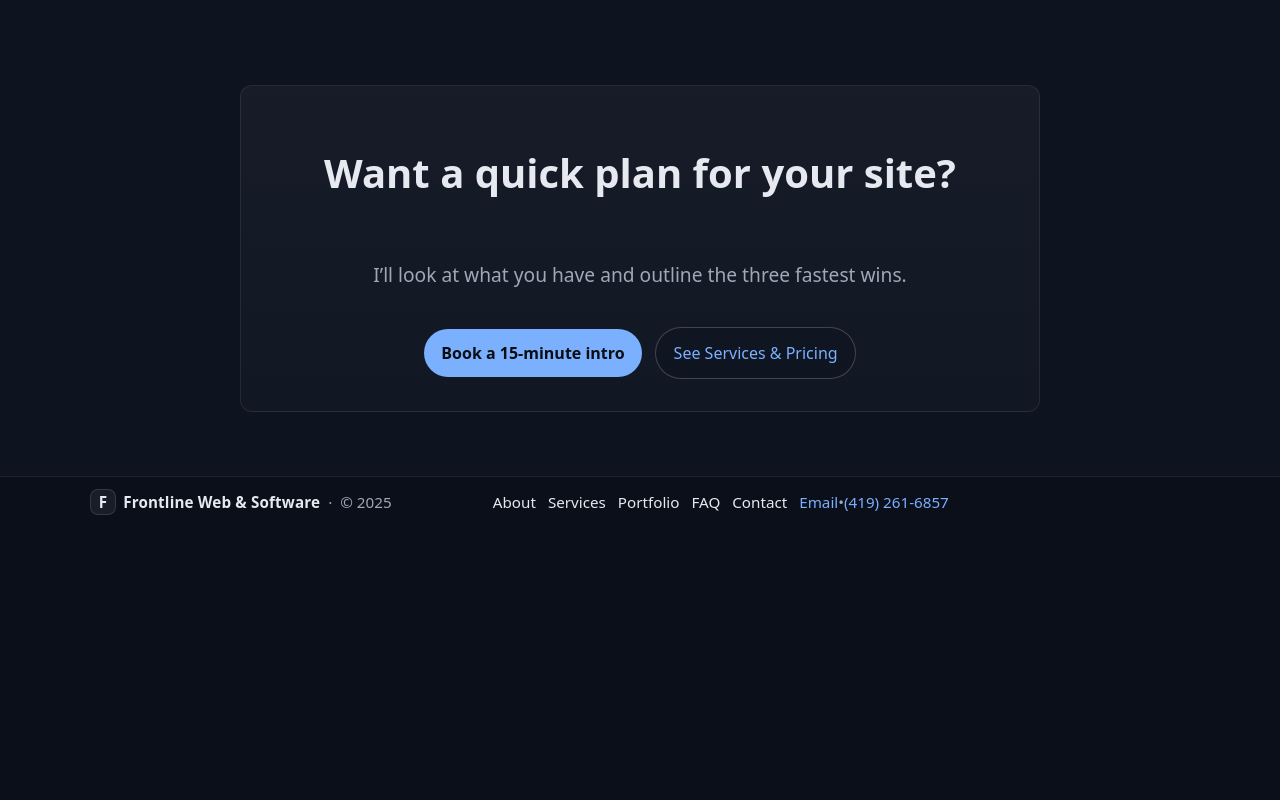
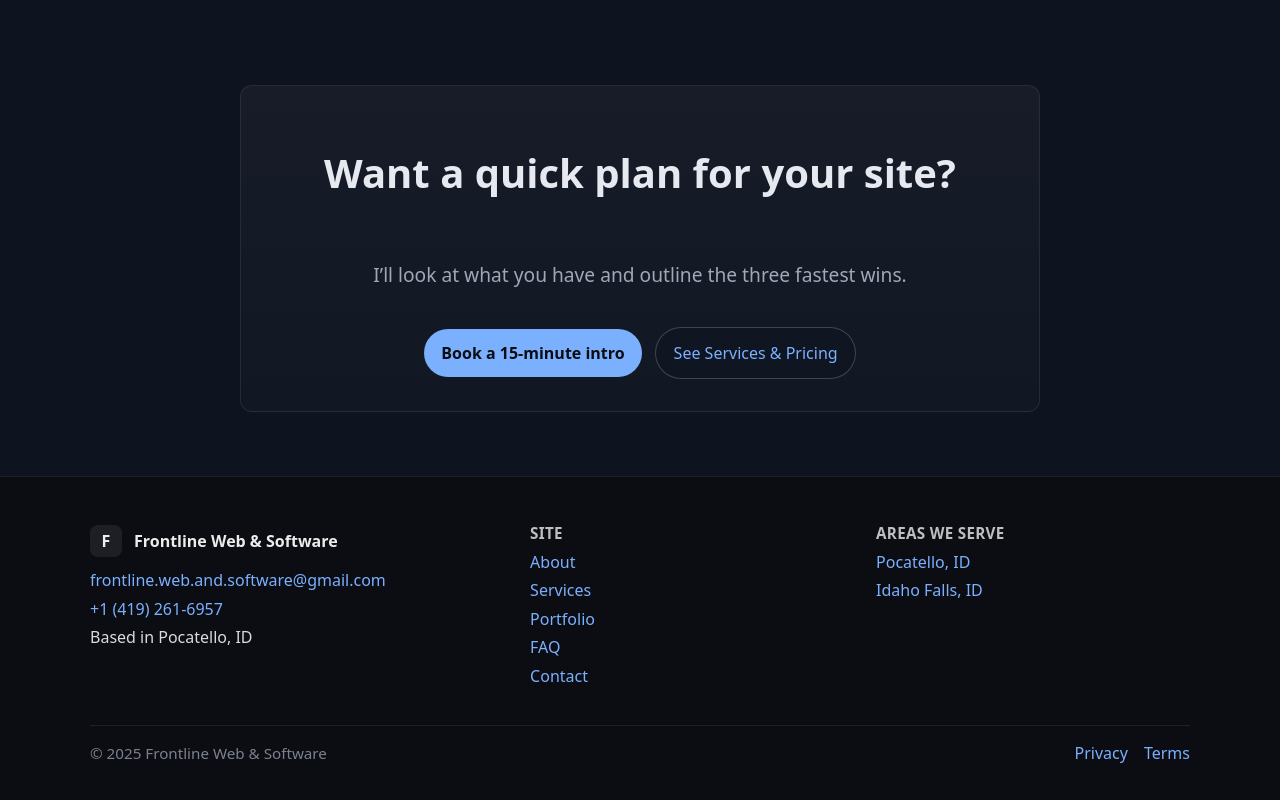
Before and after one commit to Severns-Michael/frontline-Web---Software, a React (Vite) app: page /about in a window 1280 px wide. Shown: the part 1581-2381 px from the top of the page. Before the commit the page ends 2108 px from the top, so only its background shows below. Built offline with nearby package versions, Linux system fonts and the light colour scheme; no server answers.

Commit message:
Seo changes

```diff
--- a/src/App.tsx
+++ b/src/App.tsx
@@ -1,6 +1,6 @@
 import { AppRoutes } from './routes';
 import Header from './components/Header/Header';
-import { Footer } from './components/Footer/Footer';
+import Footer from './components/Footer/Footer';
 import { useGa4 } from './lib/useGa4';
 import ScrollToTop from './components/scrollToTop';
 import './styles/global.css';
--- a/src/components/FeaturedHeroProjects/FeaturedHeroProjects.tsx
+++ b/src/components/FeaturedHeroProjects/FeaturedHeroProjects.tsx
@@ -8,6 +8,8 @@ type Slide = {
   link: string;
   comingSoon: true;   // for now, all slides are “coming soon”
 };
+
+const PROJECTS_URL = "/portfolio";
 
 const SLIDES: Slide[] = [
   { title: "Local Barber — bookings that convert", kpi: "+40% appointments", link: "/portfolio/barber", comingSoon: true },
@@ -61,7 +63,7 @@ export default function FeaturedHeroProjects() {
             <Link
               id={`slide-${n}`}
               key={s.title}
-              to={s.link}
+              to={PROJECTS_URL}
               className={`${styles.slide} ${n === index ? styles.active : ""}`}
               aria-roledescription="slide"
               aria-label={`${s.title}${s.kpi ? `, ${s.kpi}` : ""}`}
--- a/src/components/Footer/Footer.module.css
+++ b/src/components/Footer/Footer.module.css
@@ -1,91 +1,80 @@
 .footer {
-  background: #0b0f1a;
+  padding: 3rem 0 2.25rem;
+  background: #0b0d12;
   border-top: 1px solid rgba(255,255,255,.08);
-  padding: .75rem 0;
+  color: rgba(255,255,255,.92);
+}
+
+/* Grid */
+.top {
+  display: grid;
+  gap: 2rem;
+  align-items: start;
+}
+@media (min-width: 900px) {
+  .top { grid-template-columns: 1.3fr 1fr 1fr; }
+}
+
+/* Brand */
+.brandRow {
+  display: flex;
+  align-items: center;
+  gap: .75rem;
+  margin-bottom: .75rem;
+}
+.logo {
+  width: 32px; height: 32px; border-radius: 8px;
+  display: inline-flex; align-items: center; justify-content: center;
+  background: rgba(255,255,255,.08);
+  font-weight: 700;
+}
+.brandName { font-weight: 700; }
+
+/* Column titles */
+.colTitle {
+  margin: 0 0 .5rem;
+  font-size: .95rem;
+  letter-spacing: .02em;
+  text-transform: uppercase;
+  opacity: .8;
+}
+
+/* Lists */
+.list, .contactList, .bottomLinks {
+  list-style: none;
+  padding: 0;
+  margin: 0;
+}
+.list li, .contactList li { margin: .4rem 0; }
+
+/* Links */
+.list a, .contactList a, .bottomLinks a {
+  text-decoration: none;
+}
+.list a:hover, .contactList a:hover, .bottomLinks a:hover {
+  text-decoration: underline;
+}
+
+/* Contact subtle tone */
+.contactList { color: rgba(255,255,255,.85); }
+
+/* Bottom bar */
+.bottom {
+  display: flex;
+  align-items: center;
+  justify-content: space-between;
+  gap: 1rem;
+  margin-top: 2rem;
+  padding-top: 1rem;
+  border-top: 1px solid rgba(255,255,255,.08);
+}
+.copy {
+  margin: 0;
+  opacity: .75;
   font-size: .95rem;
 }
+.bottomLinks { display: flex; gap: 1rem; }
 
-.row {
-  display: grid;
-  grid-template-columns: 1fr auto 1fr;
-  align-items: center;
-  gap: .75rem;
+@media (max-width: 640px) {
+  .bottom { flex-direction: column; align-items: flex-start; }
 }
-
-/* Left */
-.left {
-  display: inline-flex;
-  align-items: center;
-  gap: .5rem;
-  min-width: 0;
-}
-.brand {
-  display: inline-flex;
-  align-items: center;
-  gap: .45rem;
-  color: inherit;
-  text-decoration: none;
-}
-.logo {
-  width: 26px;
-  height: 26px;
-  display: grid;
-  place-items: center;
-  border-radius: 8px;
-  font-weight: 800;
-  background: rgba(255,255,255,.06);
-  border: 1px solid rgba(255,255,255,.12);
-}
-.brandName { font-weight: 700; letter-spacing: .01em; }
-.copy { color: var(--muted); }
-
-/* Center (nav) */
-.center {
-  display: inline-flex;
-  gap: .75rem;
-  justify-content: center;
-  align-items: center;
-}
-.center a {
-  color: inherit;
-  text-decoration: none;
-  line-height: 1;
-}
-.center a:hover { text-decoration: underline; }
-
-/* Right (quick contact) */
-.right {
-  display: inline-flex;
-  justify-content: flex-end;
-  align-items: center;
-  gap: .5rem;
-}
-.link {
-  color: inherit;
-  text-decoration: none;
-}
-.link:hover { text-decoration: underline; }
-.dot { color: var(--muted); }
-
-/* Responsive */
-@media (max-width: 800px) {
-  .row {
-    grid-template-columns: 1fr;
-    gap: .5rem;
-  }
-  .center {
-    justify-content: start;
-    gap: .6rem;
-    flex-wrap: wrap;
-  }
-  .right {
-    justify-content: start;
-    gap: .6rem;
-  }
-  .footer { padding: .65rem 0; }
-}
-
-/* Ultra-compact option (optional)
-.footer { padding: .5rem 0; font-size: .9rem; }
-.logo { width: 22px; height: 22px; }
-*/
--- a/src/components/Footer/Footer.tsx
+++ b/src/components/Footer/Footer.tsx
@@ -1,48 +1,61 @@
 import { Link } from 'react-router-dom';
 import styles from './Footer.module.css';
 
-export function Footer() {
-  const year = new Date().getFullYear();
+export default function Footer() {
+  return (
+    <footer className={styles.footer} role="contentinfo">
+      <div className="container">
+        {/* Top grid */}
+        <div className={styles.top}>
+          {/* Brand + contact */}
+          <div className={styles.brandCol}>
+            <div className={styles.brandRow}>
+              <div className={styles.logo}>F</div>
+              <span className={styles.brandName}>Frontline Web &amp; Software</span>
+            </div>
 
-  return (
-    <footer className={styles.footer}>
-      <div className="container">
-        <div className={styles.row}>
-          {/* Left: Brand */}
-          <div className={styles.left}>
-            <Link to="/" className={styles.brand}>
-              <span className={styles.logo}>F</span>
-              <span className={styles.brandName}>Frontline Web & Software</span>
-            </Link>
-            <span className={styles.copy} aria-hidden="true">·</span>
-            <span className={styles.copy}>© {year}</span>
+            <ul className={styles.contactList} role="list">
+              <li>
+                <a href="mailto:frontline.web.and.software@gmail.com">
+                  frontline.web.and.software@gmail.com
+                </a>
+              </li>
+              <li>
+                <a href="tel:+14192616957">+1 (419) 261-6957</a>
+              </li>
+              <li>Based in Pocatello, ID</li>
+            </ul>
           </div>
 
-          {/* Center: Minimal nav */}
-          <nav className={styles.center} aria-label="Footer">
-            <Link to="/about">About</Link>
-            <Link to="/services">Services</Link>
-            <Link to="/portfolio">Portfolio</Link>
-            <Link to="/faq">FAQ</Link>
-            <Link to="/contact">Contact</Link>
+          {/* Site nav */}
+          <nav aria-labelledby="site-nav-title" className={styles.navCol}>
+            <h3 id="site-nav-title" className={styles.colTitle}>Site</h3>
+            <ul className={styles.list} role="list">
+              <li><Link to="/about">About</Link></li>
+              <li><Link to="/services">Services</Link></li>
+              <li><Link to="/portfolio">Portfolio</Link></li>
+              <li><Link to="/faq">FAQ</Link></li>
+              <li><Link to="/contact">Contact</Link></li>
+            </ul>
           </nav>
 
-          {/* Right: Quick contact */}
-          <div className={'${styles.right} accent'}>
-            <a
-              href="mailto:frontline.web.and.software@gmail.com"
-              className={styles.link}
-            >
-              Email
-            </a>
-            <span className={styles.dot} aria-hidden="true">•</span>
-            <a
-              href="tel:+14192616857"
-              className={styles.link}
-            >
-              (419) 261-6857
-            </a>
-          </div>
+          {/* Areas we serve */}
+          <nav aria-labelledby="areas-title" className={styles.navCol}>
+            <h3 id="areas-title" className={styles.colTitle}>Areas we serve</h3>
+            <ul className={styles.list} role="list">
+              <li><Link to="/locations/pocatello">Pocatello, ID</Link></li>
+              <li><Link to="/locations/idaho-falls">Idaho Falls, ID</Link></li>
+            </ul>
+          </nav>
+        </div>
+
+        {/* Bottom bar */}
+        <div className={styles.bottom}>
+          <p className={styles.copy}>© {new Date().getFullYear()} Frontline Web &amp; Software</p>
+          <ul className={styles.bottomLinks} role="list">
+            <li><Link to="/privacy">Privacy</Link></li>
+            <li><Link to="/terms">Terms</Link></li>
+          </ul>
         </div>
       </div>
     </footer>
--- a/src/pages/Locations/IdahoFalls.tsx
+++ b/src/pages/Locations/IdahoFalls.tsx
@@ -33,8 +33,13 @@ export default function IdahoFalls() {
       <main id="main" tabIndex={-1} className="container">
         <h1>Web Design in Idaho Falls, ID</h1>
         <p>
-          We help Idaho Falls businesses launch fast, modern, and SEO-ready websites. Popular with trades,
-          clinics, and local shops.
+          Idaho Falls is full of busy, no-nonsense businesses. We build websites that match that energy—clean, fast, and focused on results. No page builders or templates. Every site is custom-coded for performance, accessibility, and SEO so customers find you and pages load instantly on mobile.
+
+          We’re a veteran-owned, USA-based shop that keeps things simple: clear scope, honest pricing, and fast turnaround. Most small business sites launch in 2–4 weeks with a smooth hand-off (or we can handle hosting and ongoing edits for you).
+
+          Industries we often help: trades & home services, clinics, restaurants, retail, professional services, and nonprofits.
+
+          Ready for a modern site that’s easy to maintain? We’ll look at what you have now and outline the three fastest wins for Idaho Falls.
         </p>
 
         {/* Ideas to add: 1 short testimonial, 3 local industries, small map embed, CTA */}
--- a/src/pages/Locations/Pocatello.tsx
+++ b/src/pages/Locations/Pocatello.tsx
@@ -33,7 +33,12 @@ export default function Pocatello() {
       <main id="main" tabIndex={-1} className="container">
         <h1>Web Design in Pocatello, ID</h1>
         <p>
-          We build clean, fast websites for Pocatello businesses—focused on results, not bloat.
+          Pocatello businesses deserve websites that work as hard as they do. We build lean, custom-coded sites—no bloated themes—so pages load fast, rank better, and are simple to update. Accessibility and SEO come standard, along with analytics so you can see what’s working.
+
+          We’re local and easy to reach. Most projects start with a quick intro, a short questionnaire, and a fixed-scope quote. From there it’s design → build → launch, usually in a few weeks.
+
+          Industries we often help: local services, clinics, contractors, restaurants, retailers, and community orgs.
+
         </p>
 
         <p><Link className="button" to="/contact?city=pocatello">Start your project</Link></p>
```
Also changed, not shown: src/pages/Portfolio/Portfolio.module.css (+28 -133 lines), src/pages/Portfolio/Portfolio.tsx (+108 -65 lines), 1 other file (tests, documents, lock files or other folders).
